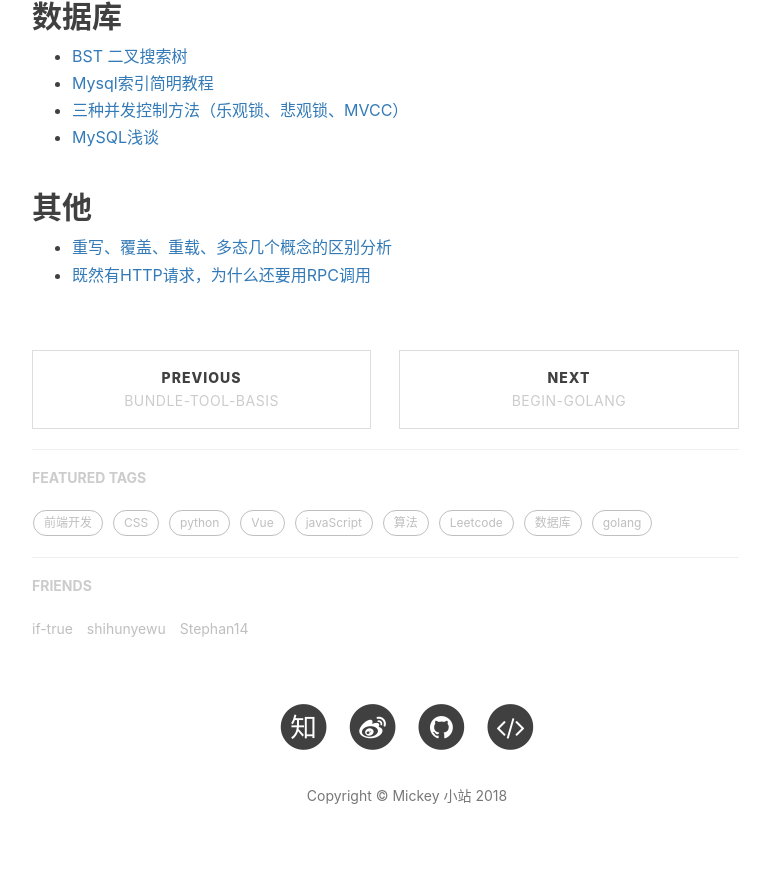
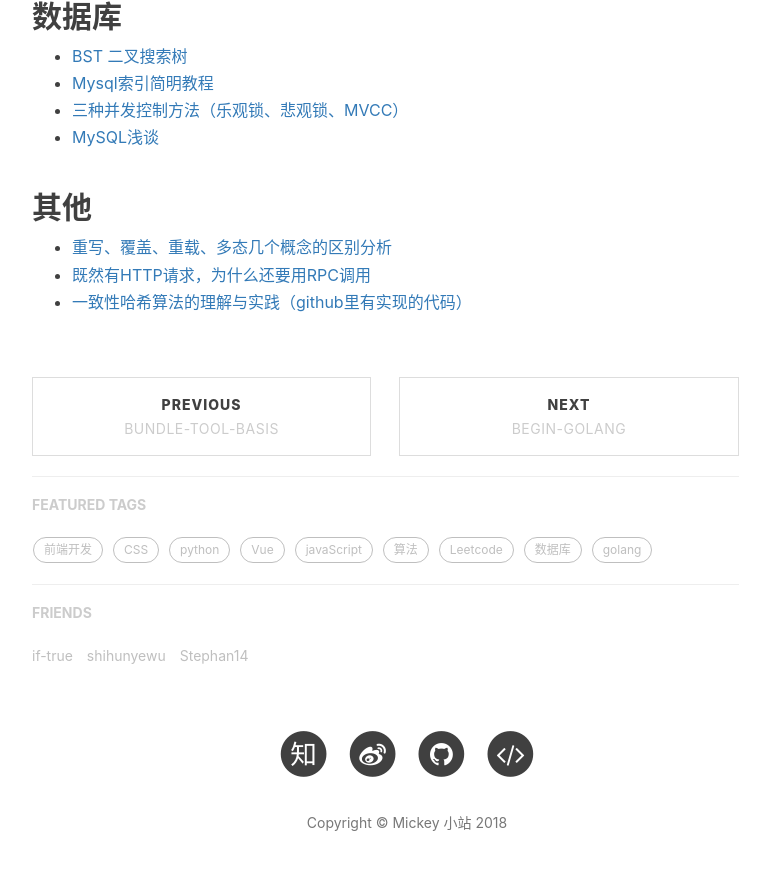
Before and after one commit to mickey0524/mickey0524.github.io, a Jekyll site: the page built from _posts/2017-10-20-superior-article.md, in a window 1280 px wide and 900 px high, scrolled down 2559 px. Shown: the top 870 px of the window, without its empty margins (233-1003 px from the left). Built offline with Jekyll 4.4.1, drawn with Linux system fonts in a browser that asks for light colours; nearby versions of some CDN libraries; comment, search, counter and statistics services are not loaded.

Commit message:
feat(article): add consist hash

```diff
--- a/_posts/2017-10-20-superior-article.md
+++ b/_posts/2017-10-20-superior-article.md
@@ -91,3 +91,4 @@ tags:
 
 * [重写、覆盖、重载、多态几个概念的区别分析](https://blog.csdn.net/ericbaner/article/details/3857268)
 * [既然有HTTP请求，为什么还要用RPC调用](https://www.zhihu.com/question/41609070)
+* [一致性哈希算法的理解与实践（github里有实现的代码）](https://yikun.github.io/2016/06/09/%E4%B8%80%E8%87%B4%E6%80%A7%E5%93%88%E5%B8%8C%E7%AE%97%E6%B3%95%E7%9A%84%E7%90%86%E8%A7%A3%E4%B8%8E%E5%AE%9E%E8%B7%B5/)
```
